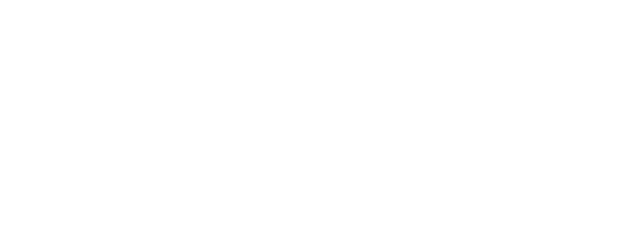
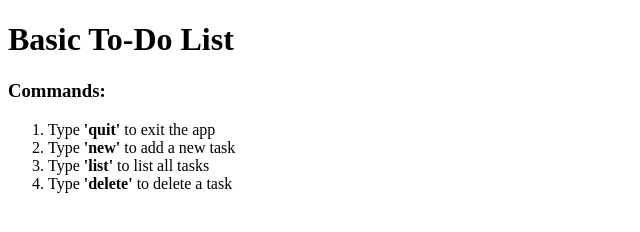
Before and after one commit to rosariogomezcor/basic-to-do-list, a plain HTML site: page index.html in a window 1280 px wide. Shown: the whole page, without its empty margins (0-640 px from the left). Drawn offline with Linux system fonts and the light colour scheme.

Commit message:
add app commands

```diff
--- a/index.html
+++ b/index.html
@@ -7,6 +7,16 @@
     <title>Document</title>
 </head>
 <body>
+    <h1>Basic To-Do List</h1>
+
+    <h3>Commands:</h3>
+    <ol>
+        <li>Type <strong>'quit'</strong> to exit the app</li>
+        <li>Type <strong>'new'</strong> to add a new task</li>
+        <li>Type <strong>'list'</strong> to list all tasks</li>
+        <li>Type <strong>'delete'</strong> to delete a task</li>
+    </ol>
+
     <script src="app.js"></script>
 </body>
 </html>
```
